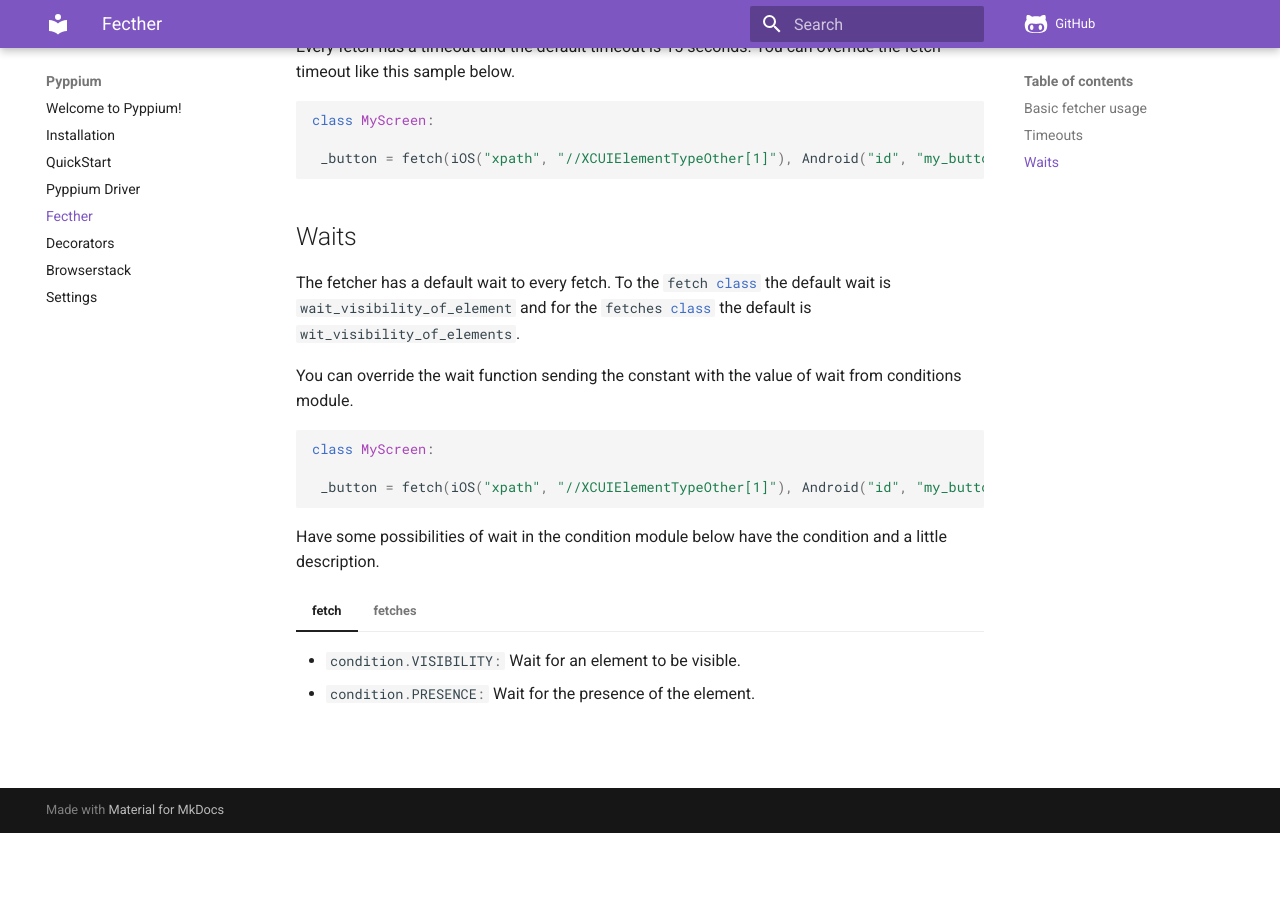
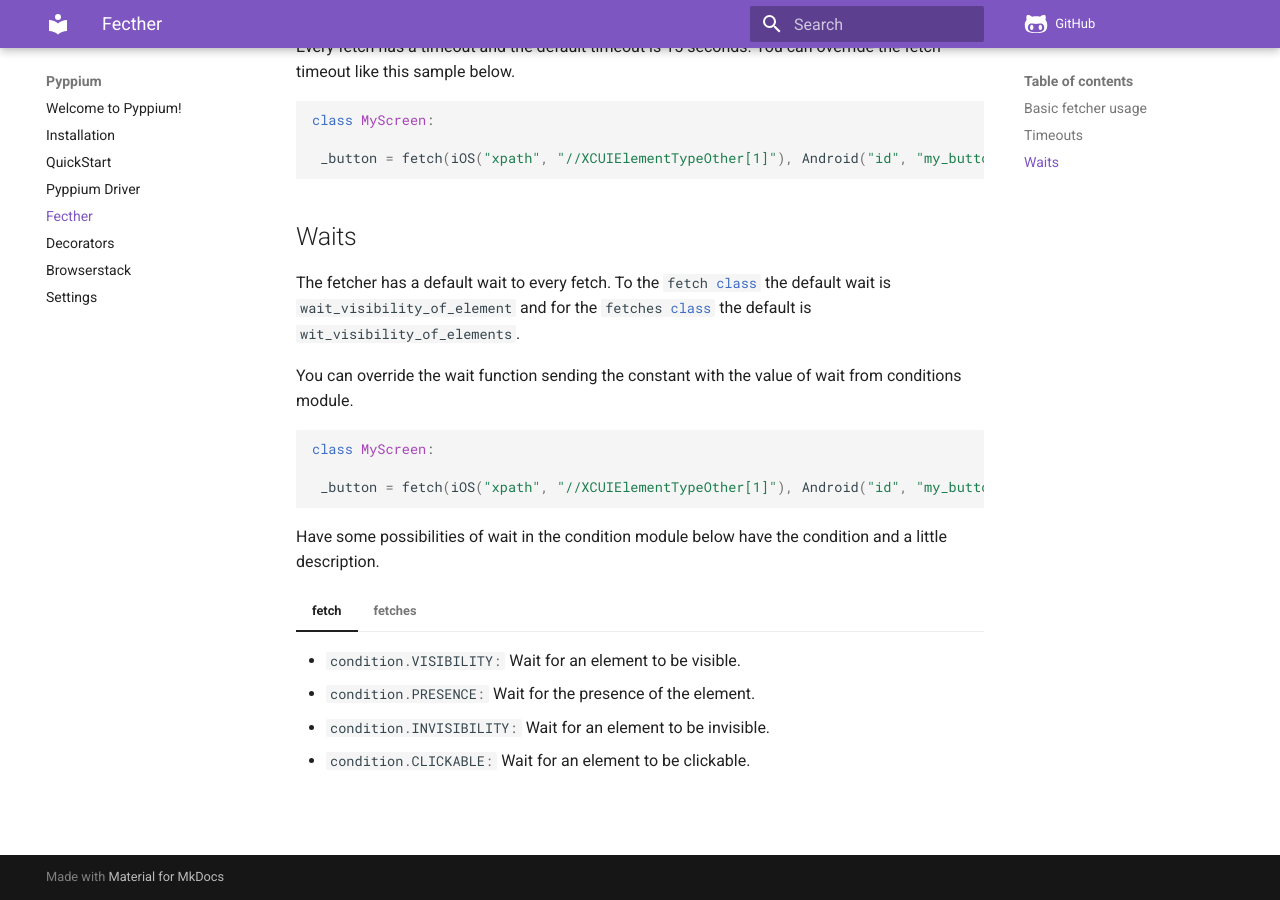
Before and after one commit to leomenezessz/pyppium, an MkDocs documentation site: the page built from docs/fetcher.md, in a window 1280 px wide and 900 px high, scrolled down 1335 px. Built offline with MkDocs 1.6.1 and Material for MkDocs 9.7.7, drawn with Linux system fonts in a browser that asks for light colours; comment, search, counter and statistics services are not loaded; before the commit the page ends 2168 px from its top, so only the background shows below that.

Commit message:
Add new wait conditions of fetcher to gh-pages

```diff
--- a/docs/fetcher.md
+++ b/docs/fetcher.md
@@ -113,6 +113,9 @@ Have some possibilities of wait in the condition module below have the condition
 
     * `#!python condition.VISIBILITY:` Wait for an element to be visible.
     * `#!python condition.PRESENCE:` Wait for the presence of the element.
+    * `#!python condition.INVISIBILITY:` Wait for an element to be invisible.
+    * `#!python condition.CLICKABLE:` Wait for an element to be clickable.
+
 
 === "fetches"
 
```
